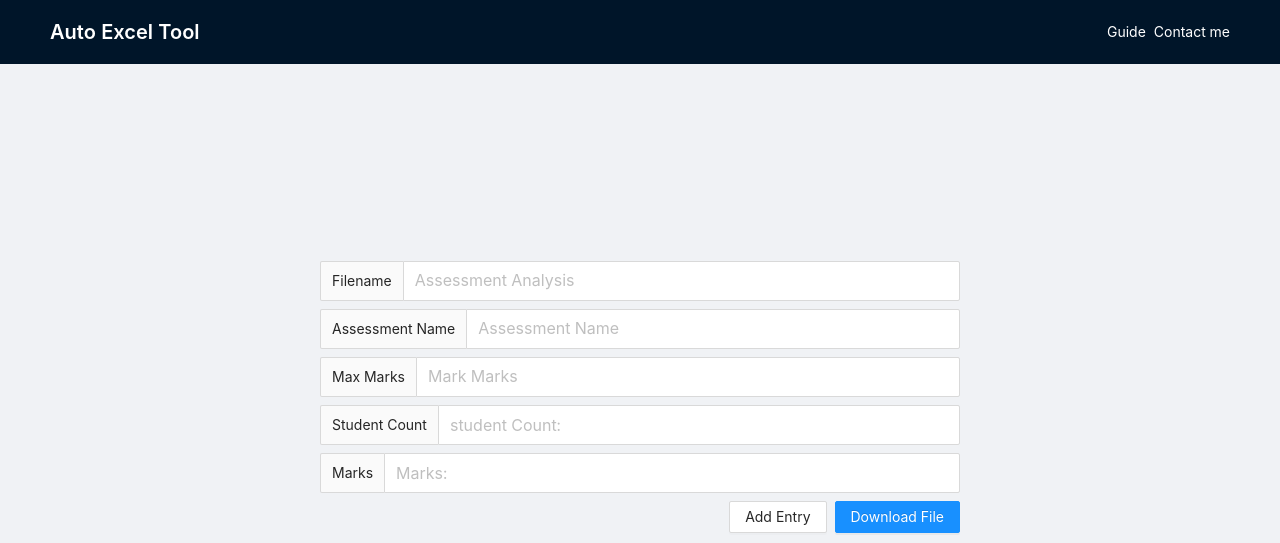
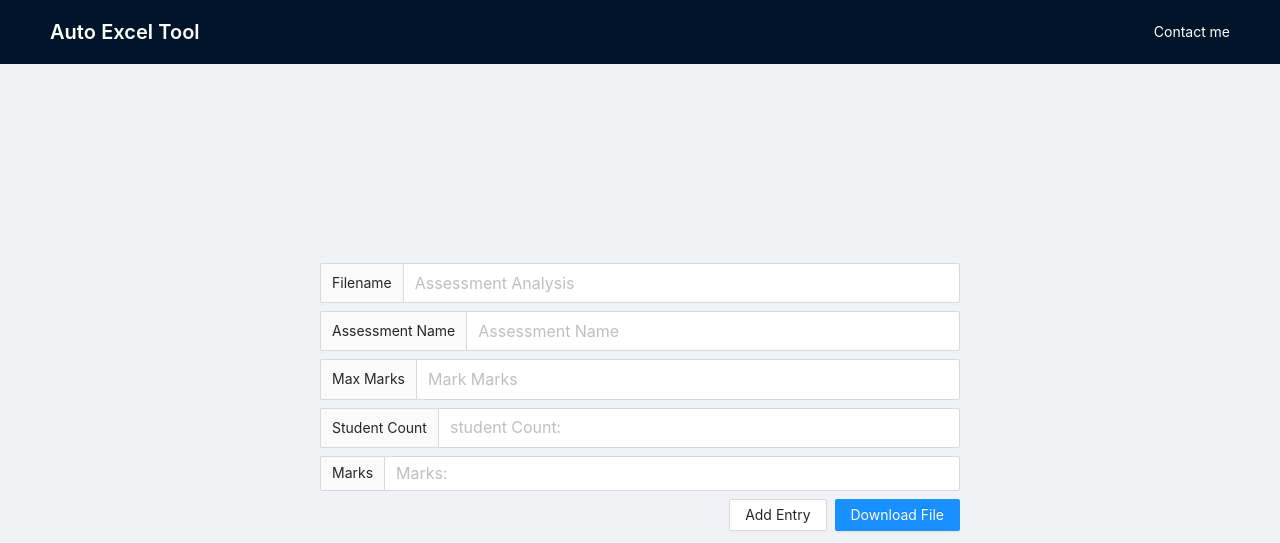
Before and after one commit to JpJonker/auto_marks_analysis, a React (Vite) app: page / in a window 1280 px wide. Shown: the top 543 px of the page. Built offline with nearby package versions, Linux system fonts and the light colour scheme.

Commit message:
version 1.0

```diff
--- a/src/App.tsx
+++ b/src/App.tsx
@@ -17,7 +17,6 @@ const App = () => {
         <Content className='app__content-container'>
           <Routes>
             <Route path='/' element={<Tool />} />
-            <Route path='/guide' element={<Guide />} />
             <Route path='/terms-of-service' element={<TermsOfService />} />
             <Route path='/privacy-policy' element={<PrivacyPolicy />} />
           </Routes>
--- a/src/components/NavBar/NavBar.tsx
+++ b/src/components/NavBar/NavBar.tsx
@@ -15,11 +15,6 @@ const NavBar = () => {
         <Row justify='space-evenly'>
           <Space direction='horizontal'>
             <Col>
-              <Link to='/guide'>
-                <Typography style={{ color: "#fff" }}>Guide</Typography>
-              </Link>
-            </Col>
-            <Col>
               <a href='mailto:devjp2020@yahoo.com'>
                 <Typography style={{ color: "#fff" }}>Contact me</Typography>
               </a>
--- a/src/components/Tool/Tool.tsx
+++ b/src/components/Tool/Tool.tsx
@@ -1,7 +1,8 @@
 import { useState, useEffect } from "react";
 import { utils, writeFile } from "xlsx";
 import { Input, Space, Tooltip, Button, Row } from "antd";
-import { warning } from "react-router/lib/router";
+
+import { Guide } from "../";
 
 const Tool = () => {
   const [fileName, setFileName] = useState("");
@@ -142,7 +143,8 @@ const Tool = () => {
     const wb = utils.book_new();
     const ws = utils.json_to_sheet(data);
     utils.book_append_sheet(wb, ws, "Sheet 1");
-    writeFile(wb, `${fileName}.xlsb`);
+    let wbName = !fileName ? "Assessment Analysis.xlsb" : `${fileName}.xlsb`;
+    writeFile(wb, wbName);
   };
 
   useEffect(() => {
@@ -184,7 +186,7 @@ const Tool = () => {
         </Tooltip>
         <Tooltip
           placement='top'
-          title='Enter the number that is the Max achievable marks for the assessment'
+          title="Enter the number that is the Max achievable marks for the assessment as number or it won't work"
         >
           <Input
             placeholder={errorMessage[2] === "" ? "Mark Marks" : errorMessage[2]}
@@ -194,7 +196,10 @@ const Tool = () => {
             maxLength={3}
           />
         </Tooltip>
-        <Tooltip placement='top' title='Enter the number of the amount of students you have'>
+        <Tooltip
+          placement='top'
+          title="Enter the number of the amount of students you have as number or it won't work"
+        >
           <Input
             placeholder={errorMessage[3] === "" ? "student Count: " : errorMessage[3]}
             addonBefore='Student Count'
@@ -205,13 +210,14 @@ const Tool = () => {
         </Tooltip>
         <Tooltip
           placement='top'
-          title='Enter the marks separated with a space like this. "1 2 2 3 4 4", for absent students add "a" or "A"'
+          title='Enter the marks separated with a space e.g. "1 2 3 4 a 5" & use "a" or "A" for absents'
         >
           <Input
             placeholder={errorMessage[4] === "" ? "Marks: " : errorMessage[4]}
             addonBefore='Marks'
             onChange={(e) => setAsmtMarks(e.target.value)}
             status={errorMessage[4] === "" ? "" : "error"}
+            allowClear
           />
         </Tooltip>
         <Row justify='end'>
```
